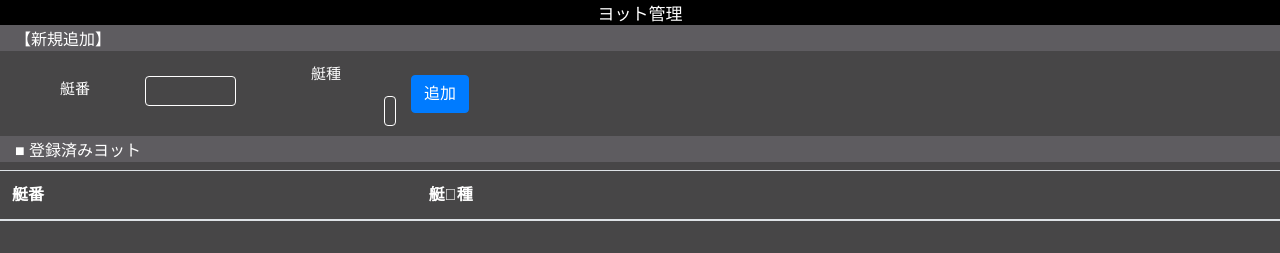
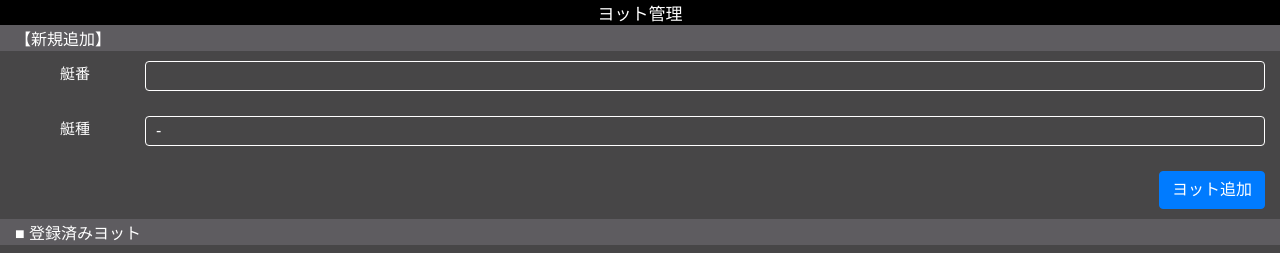
Before and after one commit to KeioSailingDev/web_yacht_note, a Flask app: page /admin/yacht in a window 1280 px wide. Shown: the part 40-293 px from the top of the page. Run offline with Flask 2, Linux system fonts and the light colour scheme; data that the repository does not hold is empty; some libraries are stand-ins or nearby versions.

Commit message:
①各管理画面のcss修正

```diff
--- a/static/css/style.css
+++ b/static/css/style.css
@@ -165,6 +165,7 @@ h5.sub-title {
 /*==========入力項目に関するクラス==========*/
 /*input要素・select要素とlabel要素の位置関係*/
 div.form-set {
+  width: 100%;
   margin:10px 15px 10px 15px;
 }
 
@@ -453,9 +454,6 @@ div.admin-add-comment {
 }
 
 div.admin-add-comment button {
-  /* text-align: right; */
-  margin-right: 15px;
-  margin-left: auto;
   float: right;
 }
 
--- a/templates/admin_yacht.html
+++ b/templates/admin_yacht.html
@@ -28,13 +28,10 @@
       </div>
     </div>
 
-    <div class="clearfix">
-      <div class="adjust-button"></div>
-      <div class="btn-add-comment">
-        <button type="submit" class="btn btn-primary">
-          <span class="glyphicon glyphicon-plus-sign" aria-hidden="true"></span> 追加
-        </button>
-      </div>
+    <div class="btn-add-comment clearfix">
+      <button type="submit" class="btn btn-primary">
+        <span class="glyphicon glyphicon-plus-sign" aria-hidden="true"></span> ヨット追加
+      </button>
     </div>
 
   </form>
```
Also changed, not shown: templates/admin_menu.html (+4 -7 lines), templates/admin_player.html (+5 -7 lines).
